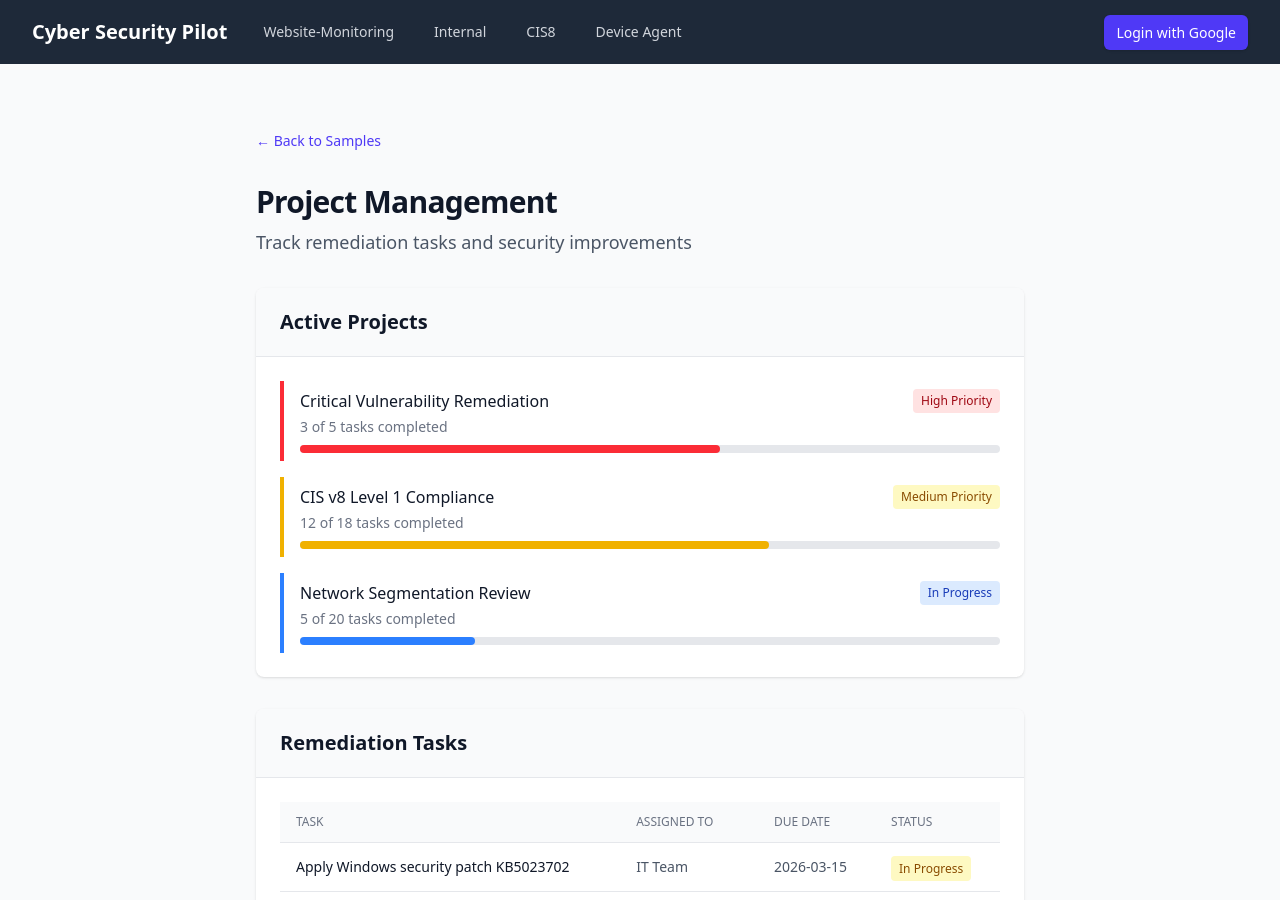
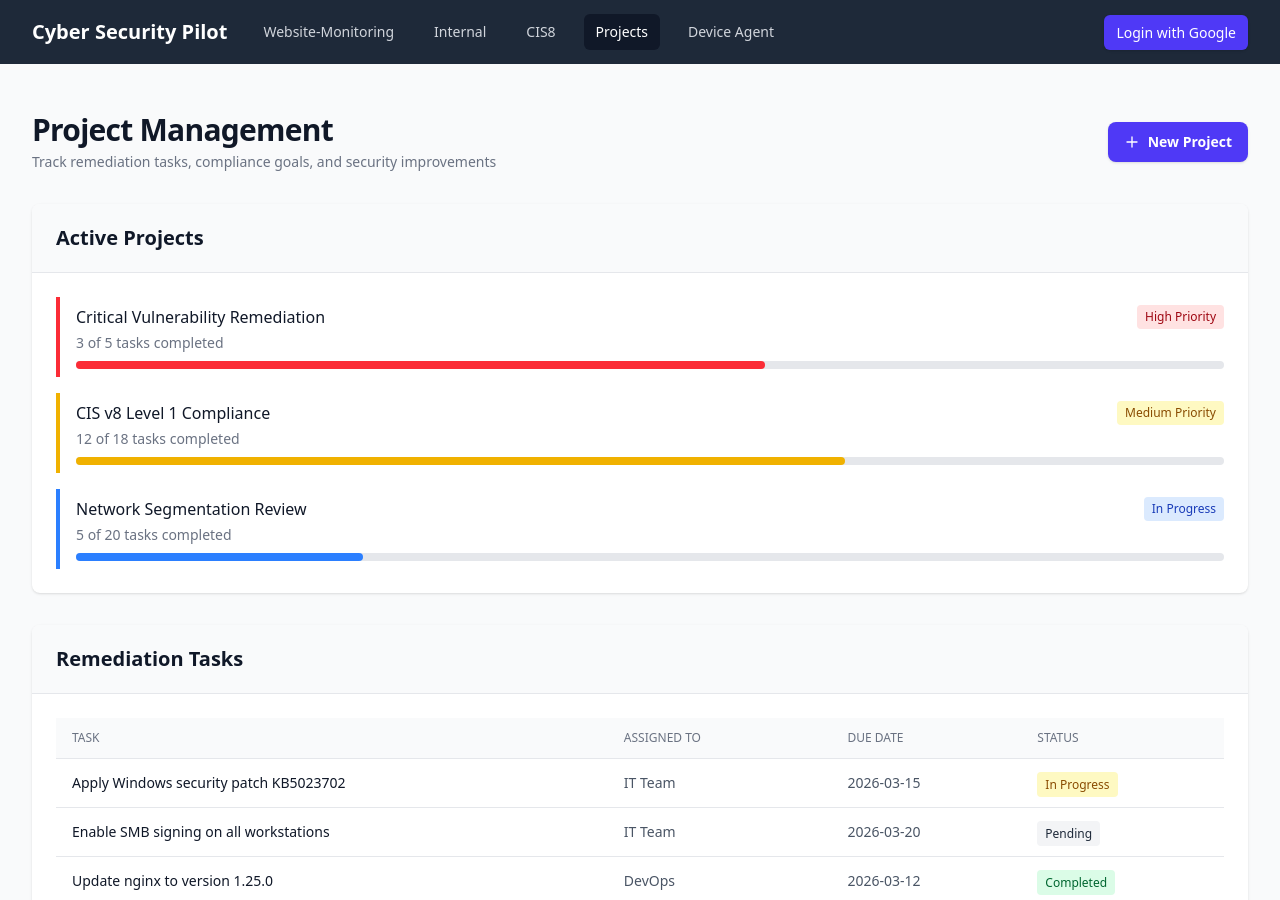
Before and after one commit to techmore/CyberSecurityPilot.github.io, a Jekyll site: the page built from sample/projects.html, in a window 1280 px wide and 900 px high. Built offline with Jekyll 4.4.1, drawn with Linux system fonts in a browser that asks for light colours.

Commit message:
Add Projects tab to header and improve projects page

```diff
--- a/_layouts/default.html
+++ b/_layouts/default.html
@@ -34,6 +34,7 @@
               <a href="{{ site.baseurl }}/sample/website-monitoring.html" class="{% if page.url contains 'website-monitoring' %}bg-gray-900 text-white{% else %}text-gray-300 hover:bg-gray-700 hover:text-white{% endif %} rounded-md px-3 py-2 text-sm font-medium">Website-Monitoring</a>
               <a href="{{ site.baseurl }}/sample/internal.html" class="{% if page.url contains 'internal' %}bg-gray-900 text-white{% else %}text-gray-300 hover:bg-gray-700 hover:text-white{% endif %} rounded-md px-3 py-2 text-sm font-medium">Internal</a>
               <a href="{{ site.baseurl }}/sample/cis8.html" class="{% if page.url contains 'cis8' %}bg-gray-900 text-white{% else %}text-gray-300 hover:bg-gray-700 hover:text-white{% endif %} rounded-md px-3 py-2 text-sm font-medium">CIS8</a>
+              <a href="{{ site.baseurl }}/sample/projects.html" class="{% if page.url contains 'projects' %}bg-gray-900 text-white{% else %}text-gray-300 hover:bg-gray-700 hover:text-white{% endif %} rounded-md px-3 py-2 text-sm font-medium">Projects</a>
               <a href="{{ site.baseurl }}/sample/agent.html" class="{% if page.url contains 'agent' %}bg-gray-900 text-white{% else %}text-gray-300 hover:bg-gray-700 hover:text-white{% endif %} rounded-md px-3 py-2 text-sm font-medium">Device Agent</a>
             </div>
           </div>
@@ -63,6 +64,7 @@
         <a href="{{ site.baseurl }}/sample/website-monitoring.html" class="{% if page.url contains 'website-monitoring' %}bg-gray-900 text-white{% else %}text-gray-300 hover:bg-gray-700 hover:text-white{% endif %} block rounded-md px-3 py-2 text-base font-medium">Website-Monitoring</a>
         <a href="{{ site.baseurl }}/sample/internal.html" class="{% if page.url contains 'internal' %}bg-gray-900 text-white{% else %}text-gray-300 hover:bg-gray-700 hover:text-white{% endif %} block rounded-md px-3 py-2 text-base font-medium">Internal</a>
         <a href="{{ site.baseurl }}/sample/cis8.html" class="{% if page.url contains 'cis8' %}bg-gray-900 text-white{% else %}text-gray-300 hover:bg-gray-700 hover:text-white{% endif %} block rounded-md px-3 py-2 text-base font-medium">CIS8</a>
+        <a href="{{ site.baseurl }}/sample/projects.html" class="{% if page.url contains 'projects' %}bg-gray-900 text-white{% else %}text-gray-300 hover:bg-gray-700 hover:text-white{% endif %} block rounded-md px-3 py-2 text-base font-medium">Projects</a>
         <a href="{{ site.baseurl }}/sample/agent.html" class="{% if page.url contains 'agent' %}bg-gray-900 text-white{% else %}text-gray-300 hover:bg-gray-700 hover:text-white{% endif %} block rounded-md px-3 py-2 text-base font-medium">Device Agent</a>
         {% else %}
         <a href="{{ site.baseurl }}/sample/website-monitoring.html" class="block rounded-md px-3 py-2 text-base font-medium text-gray-300 hover:bg-gray-700 hover:text-white">Sample</a>
--- a/sample/projects.html
+++ b/sample/projects.html
@@ -4,15 +4,22 @@ title: Project Management - Cyber Security Pilot
 description: Security project tracking and remediation management.
 ---
 
-<div class="bg-gray-50">
-  <div class="mx-auto max-w-7xl py-16 sm:px-6 lg:px-8">
-    <div class="mx-auto max-w-3xl">
-      <div class="mb-8">
-        <a href="{{ site.baseurl }}/sample" class="text-indigo-600 hover:text-indigo-500 text-sm font-medium">&larr; Back to Samples</a>
+<div class="bg-gray-50 min-h-screen pb-12">
+  <div class="mx-auto max-w-7xl py-12 sm:px-6 lg:px-8">
+    <div class="flex flex-col md:flex-row md:items-center justify-between mb-8 gap-4">
+      <div>
+        <h1 class="text-3xl font-bold tracking-tight text-gray-900">Project Management</h1>
+        <p class="text-sm text-gray-500 mt-1">Track remediation tasks, compliance goals, and security improvements</p>
       </div>
-
-      <h1 class="text-3xl font-bold tracking-tight text-gray-900 mb-2">Project Management</h1>
-      <p class="text-lg text-gray-600 mb-8">Track remediation tasks and security improvements</p>
+      <div class="flex items-center gap-4">
+        <button type="button" class="inline-flex items-center gap-x-2 rounded-lg bg-indigo-600 px-4 py-2.5 text-sm font-semibold text-white shadow-sm hover:bg-indigo-500 focus-visible:outline focus-visible:outline-2 focus-visible:outline-offset-2 focus-visible:outline-indigo-600 transition-colors">
+          <svg class="h-4 w-4" fill="none" viewBox="0 0 24 24" stroke-width="2" stroke="currentColor">
+            <path stroke-linecap="round" stroke-linejoin="round" d="M12 4.5v15m7.5-7.5h-15" />
+          </svg>
+          New Project
+        </button>
+      </div>
+    </div>
 
       <div class="bg-white shadow rounded-lg overflow-hidden mb-8">
         <div class="px-6 py-5 border-b border-gray-200 bg-gray-50">
@@ -126,7 +133,6 @@ description: Security project tracking and remediation management.
             </div>
           </div>
         </div>
-      </div>
     </div>
   </div>
 </div>
```
